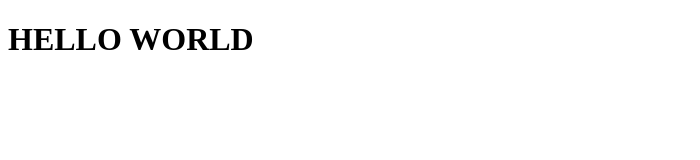
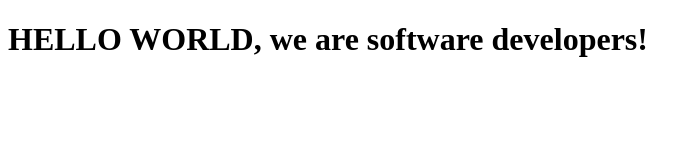
Before and after one commit to AndisiweJ/Microverse-Project, a plain HTML site: page index.html in a window 1280 px wide. Shown: the whole page, without its empty margins (0-700 px from the left). Drawn offline with Linux system fonts and the light colour scheme.

Commit message:
Modified the index.html

```diff
--- a/index.html
+++ b/index.html
@@ -21,7 +21,7 @@
     - The freeCodeCamp Team
 
     -->
-    <h1>HELLO WORLD</h1>
+    <h1>HELLO WORLD, we are software developers!</h1>
     <script  src="js/index.js"></script>
   </body>
 </html>
```
